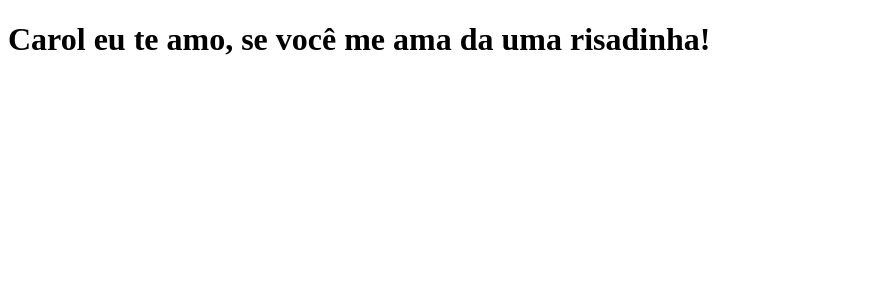
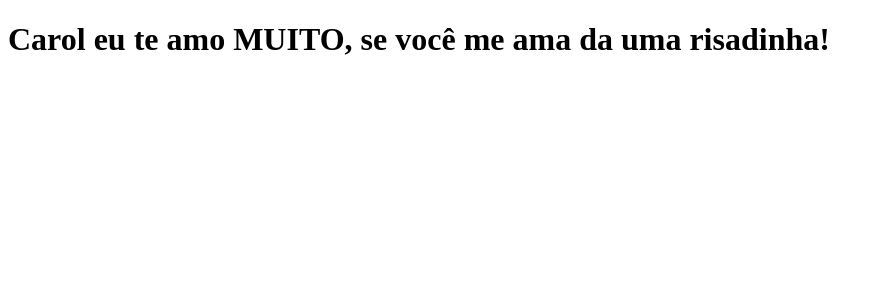
Before and after one commit to Rafadegolin/clone-tabnews, a Next.js app: page / in a window 1280 px wide. Shown: the top 300 px of the page, without its empty margins (0-881 px from the left). Built offline with nearby package versions, Linux system fonts and the light colour scheme.

Commit message:
modifica a frase

```diff
--- a/pages/index.js
+++ b/pages/index.js
@@ -1,5 +1,5 @@
 function Home() {
-  return <h1>Carol eu te amo, se você me ama da uma risadinha!</h1>;
+  return <h1>Carol eu te amo MUITO, se você me ama da uma risadinha!</h1>;
 }
 
 export default Home;
```
